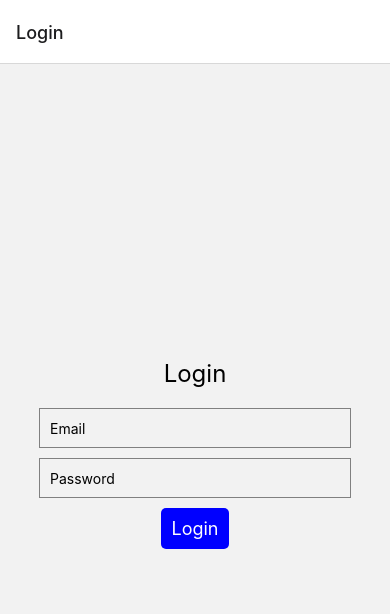
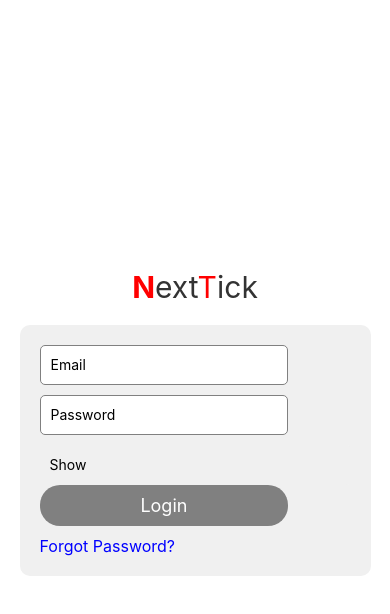
Before and after one commit to Islamsulaiman/NextTick-React-Native, a React Native app: screen /Login in a window 390 px wide. Shown: the top 614 px of the page. Built offline with nearby package versions, Linux system fonts and the light colour scheme.

Commit message:
Update: Login screen

```diff
--- a/package.json
+++ b/package.json
@@ -30,6 +30,7 @@
     "@react-native/metro-config": "^0.72.9",
     "@tsconfig/react-native": "^3.0.0",
     "@types/react": "^18.0.24",
+    "@types/react-native-vector-icons": "^6.4.13",
     "@types/react-navigation": "^3.4.0",
     "@types/react-test-renderer": "^18.0.0",
     "babel-jest": "^29.2.1",
--- a/src/App.tsx
+++ b/src/App.tsx
@@ -1,7 +1,9 @@
+/* eslint-disable prettier/prettier */
 import React from 'react';
 import {NavigationContainer} from '@react-navigation/native';
 import {createStackNavigator} from '@react-navigation/stack';
 import Login from './screens/Login';
+import {View, StyleSheet} from 'react-native';
 
 const Stack = createStackNavigator();
 
@@ -9,11 +11,11 @@ function App(): JSX.Element {
   return (
     <NavigationContainer>
       <Stack.Navigator>
-        <Stack.Screen name="Login" component={Login} />
-        {/* Add other screens here if needed */}
+        <Stack.Screen name="Login" component={Login} options={{headerShown: false}}/>
       </Stack.Navigator>
     </NavigationContainer>
   );
 }
 
+const styles = StyleSheet.create({});
 export default App;
--- a/src/screens/Login.tsx
+++ b/src/screens/Login.tsx
@@ -1,42 +1,124 @@
 /* eslint-disable prettier/prettier */
-import React, {useState} from 'react';
+import React, {useState, useRef} from 'react';
 import {
   View,
   Text,
   TextInput,
   TouchableOpacity,
   StyleSheet,
+  Linking,
+  Animated,
+  Easing,
 } from 'react-native';
+// import { red } from 'react-native-reanimated';
 
-const Login: React.FC = () => {
+const LoginScreen: React.FC = () => {
   const [email, setEmail] = useState<string>('');
   const [password, setPassword] = useState<string>('');
+  const [isPasswordVisible, setIsPasswordVisible] = useState<boolean>(false);
+
+  const isEmailValid = (input: string) => {
+    const emailRegex = /\S+@\S+\.\S+/;
+    return emailRegex.test(input);
+  };
+
+  const isPasswordValid = (input: string) => {
+    return input.length >= 8;
+  };
 
   const handleLogin = () => {
-    // Implement your login logic here
-    // You can use libraries like Firebase or Axios to perform API calls for authentication.
+    //login logic here
     console.log('Login button pressed');
   };
 
+  const handleForgotPassword = () => {
+    Linking.openURL('https://toggl.com/track/forgot-password/');
+  };
+
+  const animationValue = useRef(new Animated.Value(0)).current;
+
+  const startAnimation = () => {
+    Animated.timing(animationValue, {
+      toValue: 1,
+      duration: 1000,
+      easing: Easing.linear,
+      useNativeDriver: true,
+    }).start();
+  };
+
+  const interpolatedBackgroundColor = animationValue.interpolate({
+    inputRange: [0, 1],
+    outputRange: ['rgba(0, 0, 0, 0)', 'rgba(0, 0, 0, 0.5)'],
+  });
+
   return (
     <View style={styles.container}>
-      <Text style={styles.header}>Login</Text>
+      <Animated.View
+        style={[styles.overlay, {backgroundColor: interpolatedBackgroundColor}]}
+      />
+
+        <View style={styles.header}>
+          <Text style={styles.slogan}>
+            <Text style={styles.nextText}>N</Text>ext
+            <Text style={styles.tickText}>T</Text>ick
+          </Text>
+        </View>
+
+      <View style={styles.wrapper}>
+
+
         <TextInput
           style={styles.input}
           placeholder="Email"
           value={email}
           onChangeText={setEmail}
+          keyboardType="email-address"
+          onBlur={() => {
+            if (email && !isEmailValid(email)) {
+              console.log('Invalid email format');
+            }
+          }}
         />
+        {/* <View style={styles.passwordContainer}> */}
           <TextInput
             style={styles.input}
             placeholder="Password"
             value={password}
             onChangeText={setPassword}
-        secureTextEntry
+            secureTextEntry={!isPasswordVisible}
+            onBlur={() => {
+              if (password && !isPasswordValid(password)) {
+                // Handle invalid password length
+                console.log('Password must be at least 8 characters long');
+              }
+            }}
           />
-      <TouchableOpacity style={styles.button} onPress={handleLogin}>
+
+        {/* </View> */}
+
+        <TouchableOpacity
+            style={styles.passwordToggle}
+            onPress={() => setIsPasswordVisible(prev => !prev)}>
+            <Text>{isPasswordVisible ? 'Hide' : 'Show'}</Text>
+          </TouchableOpacity>
+
+        <TouchableOpacity
+            style={[
+              styles.button,
+              !isEmailValid(email) || !isPasswordValid(password)
+                ? styles.disabled
+                : null,
+            ]}
+            onPress={handleLogin}
+            disabled={!isEmailValid(email) || !isPasswordValid(password)}
+            onPressIn={startAnimation}>
             <Text style={styles.buttonText}>Login</Text>
         </TouchableOpacity>
+        <TouchableOpacity onPress={handleForgotPassword}>
+          <Text style={styles.forgotPasswordText}>Forgot Password?</Text>
+        </TouchableOpacity>
+
+      </View>
     </View>
   );
 };
@@ -46,10 +128,37 @@ const styles = StyleSheet.create({
     flex: 1,
     justifyContent: 'center',
     alignItems: 'center',
+    backgroundColor: 'white',
+  },
+  wrapper: {
+    height: 'auto',
+    backgroundColor: '#f0f0f0',
+    padding: 20,
+    borderRadius: 10,
+    width: '90%',
+  },
+  overlay: {
+    ...StyleSheet.absoluteFillObject,
   },
   header: {
     fontSize: 24,
     marginBottom: 20,
+    color: '#333',
+  },
+  headerText: {
+    fontSize: 24,
+    color: '#333',
+  },
+  slogan: {
+    fontSize: 30,
+    color: '#333',
+  },
+  nextText: {
+    fontWeight: 'bold',
+    color: 'red',
+  },
+  tickText: {
+    color: 'red',
   },
   input: {
     width: '80%',
@@ -58,17 +167,50 @@ const styles = StyleSheet.create({
     borderWidth: 1,
     marginBottom: 10,
     paddingLeft: 10,
+    borderRadius: 5,
+    backgroundColor: 'white',
+  },
+  passwordContainer: {
+    flexDirection: 'row',
+    alignItems: 'center',
+  },
+  passwordInput: {
+    flex: 1,
+    height: 40,
+    borderColor: 'gray',
+    borderWidth: 1,
+    marginBottom: 10,
+    paddingLeft: 10,
+    borderRadius: 5,
+    backgroundColor: 'white',
+  },
+  passwordToggle: {
+    paddingHorizontal: 10,
+    height: 40,
+    justifyContent: 'center',
+    backgroundColor: '#f0f0f0',
+    borderTopRightRadius: 5,
+    borderBottomRightRadius: 5,
   },
   button: {
     backgroundColor: 'blue',
     padding: 10,
-    borderRadius: 5,
+    borderRadius: 20,
+    width: '80%',
   },
   buttonText: {
     color: 'white',
     fontSize: 18,
     textAlign: 'center',
   },
+  disabled: {
+    backgroundColor: 'gray',
+  },
+  forgotPasswordText: {
+    marginTop: 10,
+    color: 'blue',
+    fontSize: 16,
+  },
 });
 
-export default Login;
+export default LoginScreen;
```
Also changed, not shown: 1 other file (tests, documents, lock files or other folders). Lines whose indentation alone changed are shown as unchanged.
